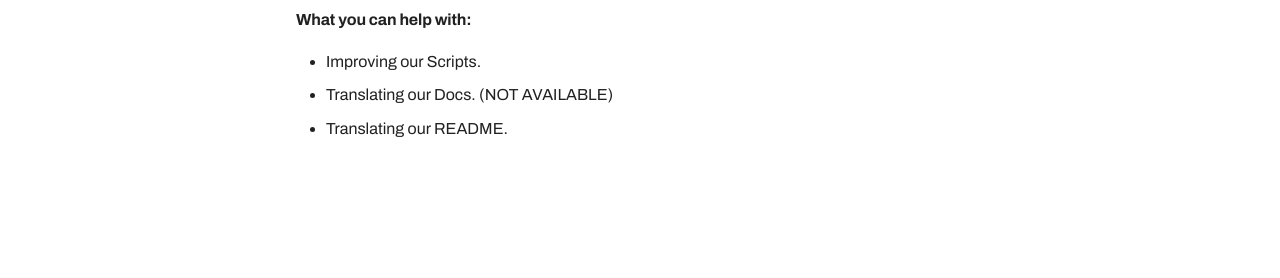
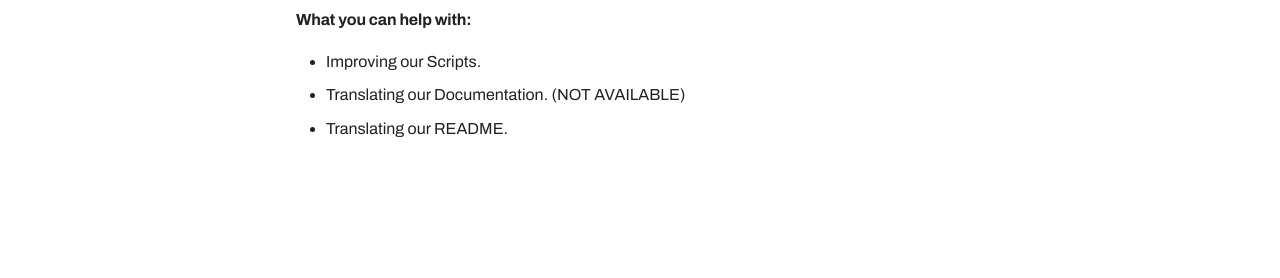
Before and after one commit to Atlas-OS/docs, an MkDocs documentation site: the page built from docs/FAQ/Community/GitHub.md, in a window 1280 px wide. Shown: the part 387-665 px from the top of the page. Built offline with MkDocs 1.6.1 and Material for MkDocs 9.7.7, drawn with Linux system fonts in a browser that asks for light colours; some web fonts are replaced; plug-ins that fetch from the network failed and are left out; comment, search, counter and statistics services are not loaded.

Commit message:
Update GitHub.md

```diff
--- a/docs/FAQ/Community/GitHub.md
+++ b/docs/FAQ/Community/GitHub.md
@@ -1,6 +1,7 @@
 ### Do you want to make Atlas better？Feel free to commit to our open-source [repository](https://github.com/Atlas-OS/Atlas)!
 
 #### What you can help with:
+
 - Improving our Scripts.
-- Translating our Docs. (NOT AVAILABLE)
+- Translating our Documentation. (NOT AVAILABLE)
 - Translating our README.
```
